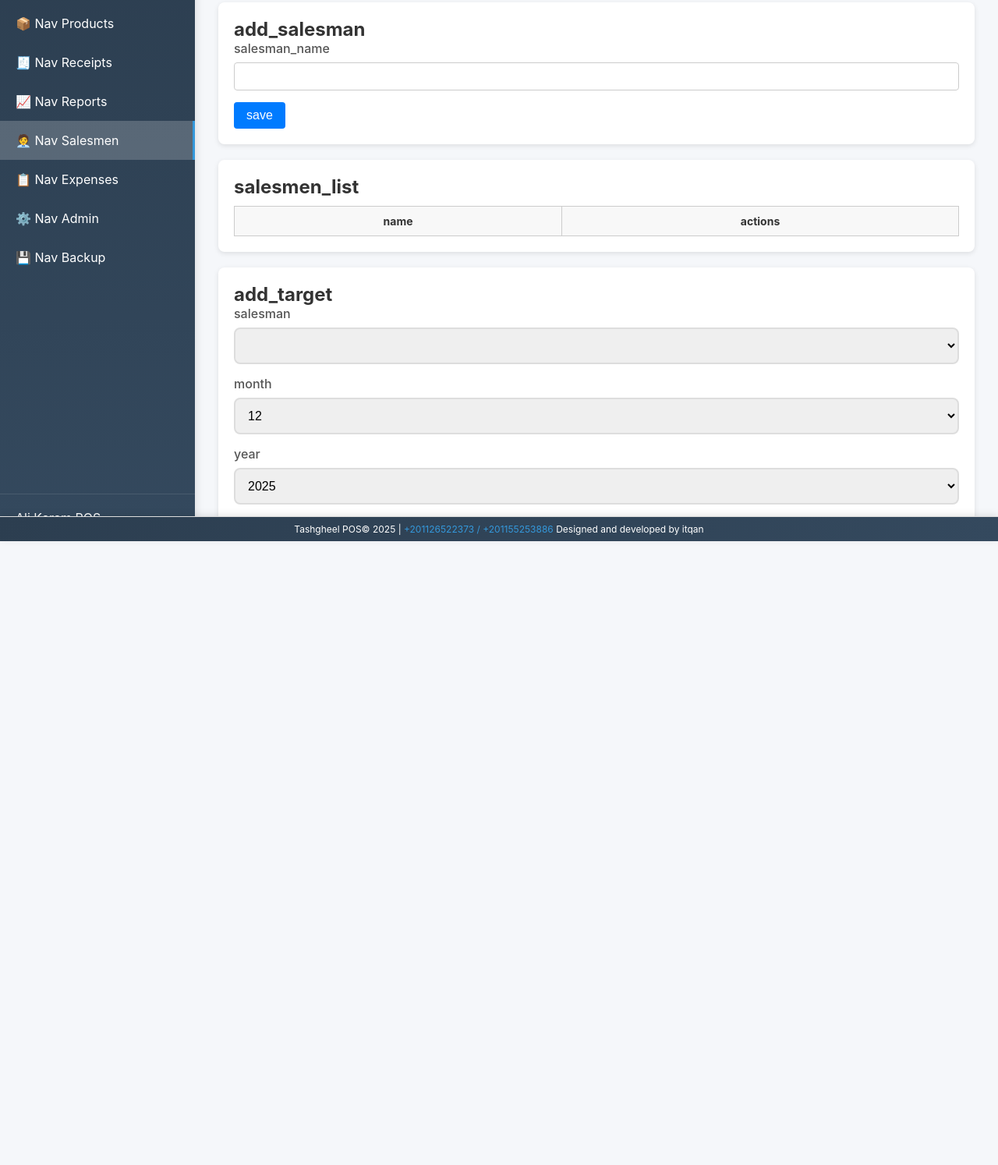
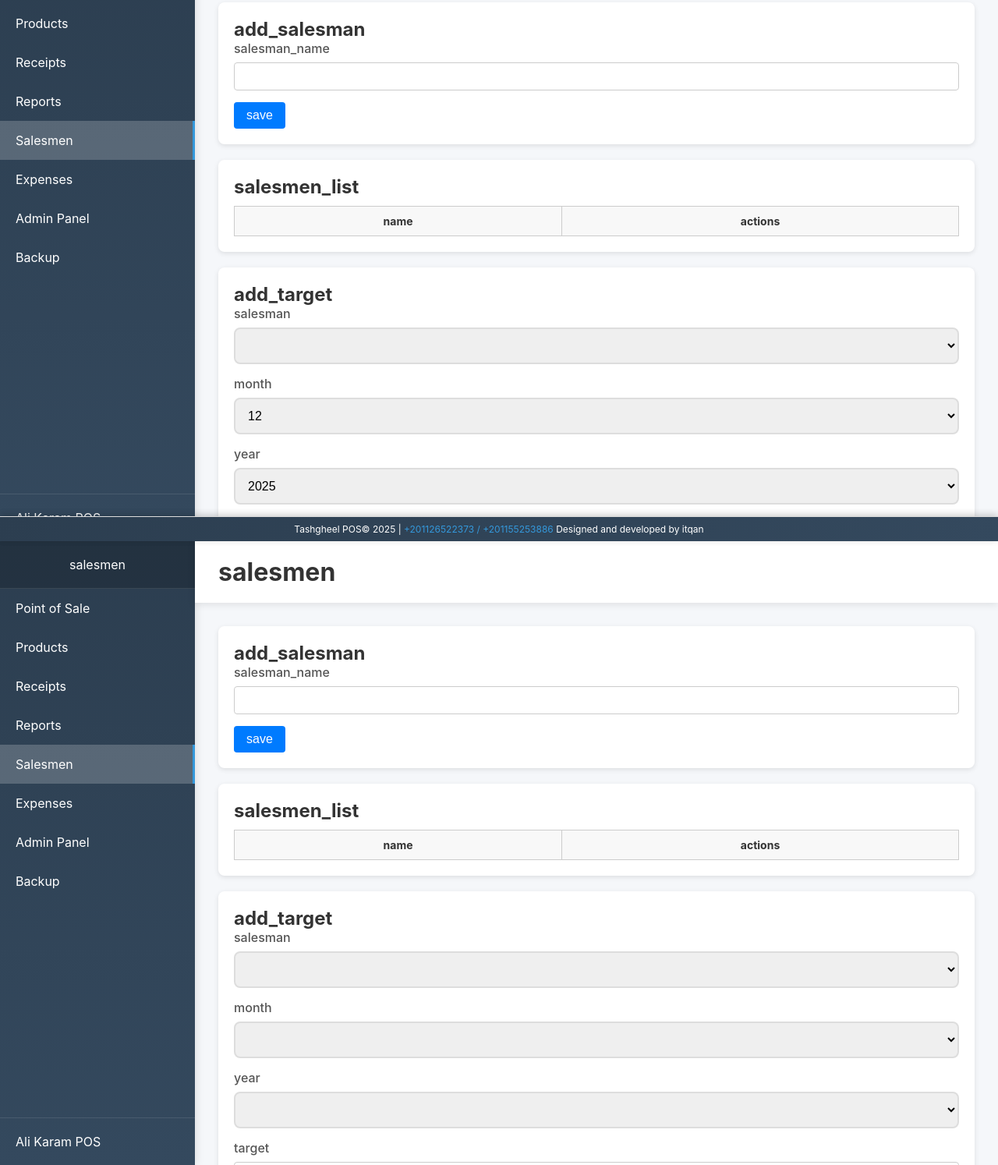
Before and after one commit to itqansolutions/TasgheelOnline, a website: page salesmen.html in a window 1280 px wide. Shown: the part 106-1600 px from the top of the page at 78% size. Before the commit the page ends 800 px from the top, so only its background shows below. Drawn offline with Linux system fonts and the light colour scheme; no server answers.

Commit message:
Fix salesmen.html - remove bad translation logic and use translations.js

```diff
--- a/salesmen.html
+++ b/salesmen.html
@@ -1,5 +1,6 @@
 <!DOCTYPE html>
 <html lang="en">
+
 <head>
   <meta charset="UTF-8" />
   <title data-i18n-key="salesmen" data-i18n-ar="البائعون">Salesmen</title>
@@ -8,6 +9,7 @@
   <link rel="stylesheet" href="css/salesmen-app.css">
   <script src="js/salesmen-app.js" defer></script>
 </head>
+
 <body>
   <div class="language-switcher">
     <button class="lang-btn" data-lang="en">EN</button>
@@ -22,7 +24,8 @@
         <a href="products.html" class="nav-item" data-i18n="nav_products" data-i18n-ar="المنتجات">📦 Products</a>
         <a href="receipts.html" class="nav-item" data-i18n="nav_receipts" data-i18n-ar="الفواتير">🧾 Receipts</a>
         <a href="reports.html" class="nav-item" data-i18n="nav_reports" data-i18n-ar="التقارير">📈 Reports</a>
-<a href="salesmen.html" class="nav-item active" data-i18n="nav_salesmen" data-i18n-ar="البائعون">🧑‍💼 Salesmen</a>
+        <a href="salesmen.html" class="nav-item active" data-i18n="nav_salesmen" data-i18n-ar="البائعون">🧑‍💼
+          Salesmen</a>
         <a href="expenses.html" class="nav-item" data-i18n="nav_expenses" data-i18n-ar="المصاريف">📋 Expenses</a>
         <a href="admin.html" class="nav-item" data-i18n="nav_admin" data-i18n-ar="لوحة التحكم">⚙️ Admin Panel</a>
         <a href="backup.html" class="nav-item" data-i18n="nav_backup" data-i18n-ar="النسخ الاحتياطي">💾 Backup</a>
@@ -132,44 +135,149 @@
   <script>
     document.addEventListener('DOMContentLoaded', () => {
       const currentUser = JSON.parse(localStorage.getItem('currentUser'));
-      if (currentUser?.role === 'cashier') {
-        alert('Access denied');
-        window.location.href = 'pos.html';
-      }
-    });
-  </script>
-<script>
-function setLanguage(lang) {
-  document.body.classList.toggle('rtl', lang === 'ar');
-  localStorage.setItem('pos_language', lang);
+< !DOCTYPE html >
+        <html lang="en">
+          <head>
+            <meta charset="UTF-8" />
+            <title data-i18n-key="salesmen" data-i18n-ar="البائعون">Salesmen</title>
+            <meta name="viewport" content="width=device-width, initial-scale=1.0" />
+            <link rel="stylesheet" href="css/styles.css">
+              <link rel="stylesheet" href="css/salesmen-app.css">
+                <script src="js/salesmen-app.js" defer></script>
+  </head>
 
-  document.querySelectorAll('[data-i18n], [data-i18n-key]').forEach(el => {
-    const key = el.getAttribute('data-i18n') || el.getAttribute('data-i18n-key');
-    const ar = el.getAttribute('data-i18n-ar');
-    const icon = el.innerHTML.match(/^[^A-Za-z0-9\u0600-\u06FF]+/)?.[0] || '';
+  <body>
+    <div class="language-switcher">
+      <button class="lang-btn" data-lang="en">EN</button>
+      <button class="lang-btn" data-lang="ar">AR</button>
+    </div>
 
-    if (lang === 'ar' && ar) {
-      el.innerHTML = icon + ' ' + ar;
-    } else if (lang === 'en') {
-      const formatted = key.replace(/_/g, ' ').replace(/\b\w/g, c => c.toUpperCase());
-      el.innerHTML = icon + ' ' + formatted;
-    }
-  });
-}
+    <div class="app">
+      <aside class="sidebar">
+        <div class="sidebar-header" data-i18n-key="salesmen" data-i18n-ar="البائعون">Salesmen</div>
+        <nav>
+          <a href="pos.html" class="nav-item" data-i18n="nav_pos" data-i18n-ar="نقطة البيع">🛒 Point of Sale</a>
+          <a href="products.html" class="nav-item" data-i18n="nav_products" data-i18n-ar="المنتجات">📦 Products</a>
+          <a href="receipts.html" class="nav-item" data-i18n="nav_receipts" data-i18n-ar="الفواتير">🧾 Receipts</a>
+          <a href="reports.html" class="nav-item" data-i18n="nav_reports" data-i18n-ar="التقارير">📈 Reports</a>
+          <a href="salesmen.html" class="nav-item active" data-i18n="nav_salesmen" data-i18n-ar="البائعون">🧑‍💼
+            Salesmen</a>
+          <a href="expenses.html" class="nav-item" data-i18n="nav_expenses" data-i18n-ar="المصاريف">📋 Expenses</a>
+          <a href="admin.html" class="nav-item" data-i18n="nav_admin" data-i18n-ar="لوحة التحكم">⚙️ Admin Panel</a>
+          <a href="backup.html" class="nav-item" data-i18n="nav_backup" data-i18n-ar="النسخ الاحتياطي">💾 Backup</a>
+
+
+        </nav>
 
 
 
+        <div class="sidebar-footer">Ali Karam POS</div>
+      </aside>
+
+      <main class="main-content">
+        <header class="top-bar">
+          <h1 data-i18n-key="salesmen" data-i18n-ar="البائعون">Salesmen</h1>
+        </header>
+
+        <section class="content-area">
+
+          <!-- Section 1: Add Salesman -->
+          <form id="salesman-form" class="card">
+            <h2 data-i18n-key="add_salesman" data-i18n-ar="إضافة بائع">➕ Add Salesman</h2>
+            <div class="form-group">
+              <label for="salesman-name" data-i18n-key="salesman_name" data-i18n-ar="اسم البائع">Salesman Name</label>
+              <input type="text" id="salesman-name" required />
+            </div>
+            <button type="submit" class="btn btn-primary" data-i18n-key="save" data-i18n-ar="حفظ">💾 Save</button>
+          </form>
+
+          <div class="card mt-20">
+            <h2 data-i18n-key="salesmen_list" data-i18n-ar="قائمة البائعين">📋 Salesmen List</h2>
+            <table class="report-table" id="salesmen-table">
+              <thead>
+                <tr>
+                  <th data-i18n-key="name" data-i18n-ar="الاسم">Name</th>
+                  <th data-i18n-key="actions" data-i18n-ar="إجراءات">Actions</th>
+                </tr>
+              </thead>
+              <tbody id="salesmen-body"></tbody>
+            </table>
+          </div>
+
+          <!-- Section 2: Monthly Target -->
+          <form id="target-form" class="card mt-20">
+            <h2 data-i18n-key="add_target" data-i18n-ar="تحديد هدف شهري">🎯 Set Monthly Target</h2>
+            <div class="form-group">
+              <label for="target-salesman" data-i18n-key="salesman" data-i18n-ar="البائع">Salesman</label>
+              <select id="target-salesman" required></select>
+            </div>
+            <div class="form-group">
+              <label for="target-month" data-i18n-key="month" data-i18n-ar="الشهر">Month</label>
+              <select id="target-month" required></select>
+            </div>
+            <div class="form-group">
+              <label for="target-year" data-i18n-key="year" data-i18n-ar="السنة">Year</label>
+              <select id="target-year" required></select>
+            </div>
+            <div class="form-group">
+              <label for="target-value" data-i18n-key="target" data-i18n-ar="الهدف">Target (EGP)</label>
+              <input type="number" id="target-value" min="0" required />
+            </div>
+            <button type="submit" class="btn btn-primary" data-i18n-key="save" data-i18n-ar="حفظ">💾 Save</button>
+          </form>
+
+          <div class="card mt-20">
+            <h2 data-i18n-key="monthly_targets" data-i18n-ar="الأهداف الشهرية">📆 Monthly Targets</h2>
+            <table class="report-table" id="monthly-targets-table">
+              <thead>
+                <tr>
+                  <th data-i18n-key="salesman" data-i18n-ar="البائع">Salesman</th>
+                  <th data-i18n-key="month" data-i18n-ar="الشهر">Month</th>
+                  <th data-i18n-key="year" data-i18n-ar="السنة">Year</th>
+                  <th data-i18n-key="target" data-i18n-ar="الهدف">Target</th>
+                </tr>
+              </thead>
+              <tbody id="monthly-targets-body"></tbody>
+            </table>
+          </div>
+
+          <!-- Section 3: Monthly Performance -->
+          <div class="card mt-20">
+            <h2 data-i18n-key="performance" data-i18n-ar="الأداء الشهري">📊 Monthly Performance</h2>
+            <table class="report-table" id="salesmen-performance-table">
+              <thead>
+                <tr>
+                  <th data-i18n-key="salesman" data-i18n-ar="البائع">Salesman</th>
+                  <th data-i18n-key="month" data-i18n-ar="الشهر">Month</th>
+                  <th data-i18n-key="year" data-i18n-ar="السنة">Year</th>
+                  <th data-i18n-key="target" data-i18n-ar="الهدف">Target</th>
+                  <th data-i18n-key="achieved" data-i18n-ar="المحقق">Achieved</th>
+                  <th data-i18n-key="percentage" data-i18n-ar="النسبة">%</th>
+                </tr>
+              </thead>
+              <tbody id="salesmen-performance-body"></tbody>
+            </table>
+          </div>
+
+        </section>
+      </main>
+    </div>
+
+    <footer class="footer">
+      Tashgheel POS© 2025</strong> |
+      <a href="tel:+201126522373">+201126522373 / +201155253886</a>
+      <span id="footerText">Designed and developed by itqan</span>
+    </footer>
+    <script>
     document.addEventListener('DOMContentLoaded', () => {
       const lang = localStorage.getItem('pos_language') || 'en';
-    setLanguage(lang);
-
-    document.querySelectorAll('.lang-btn').forEach(btn => {
-      btn.addEventListener('click', () => {
-        setLanguage(btn.dataset.lang);
-      });
-    });
+            document.body.classList.toggle('rtl', lang === 'ar');
+            document.documentElement.setAttribute("dir", lang === 'ar' ? 'rtl' : 'ltr');
+            document.documentElement.setAttribute("lang", lang);
     });
     </script>
+    <script src="js/translations.js"></script>
 
   </body>
+
 </html>
```
Lines whose indentation alone changed are shown as unchanged.
